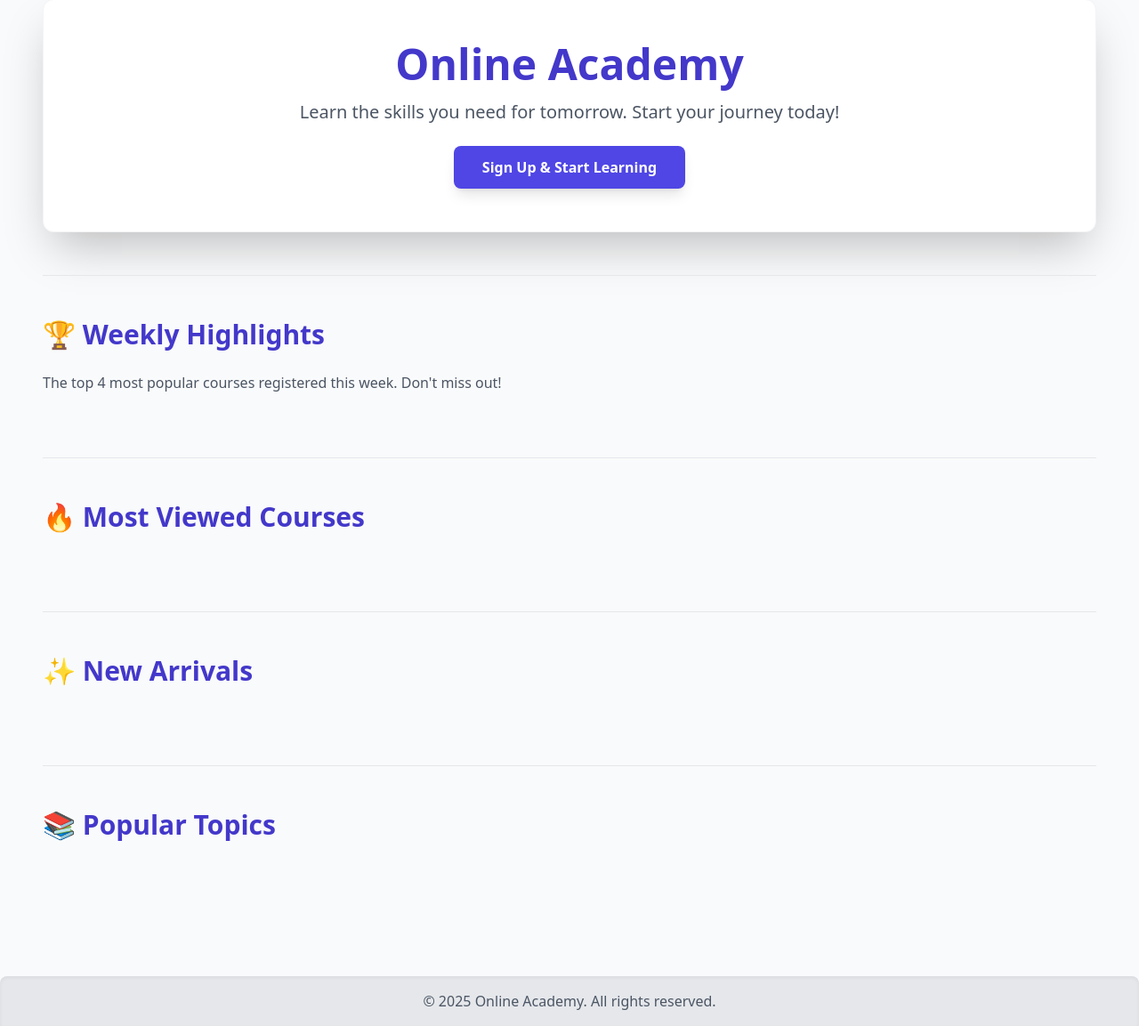
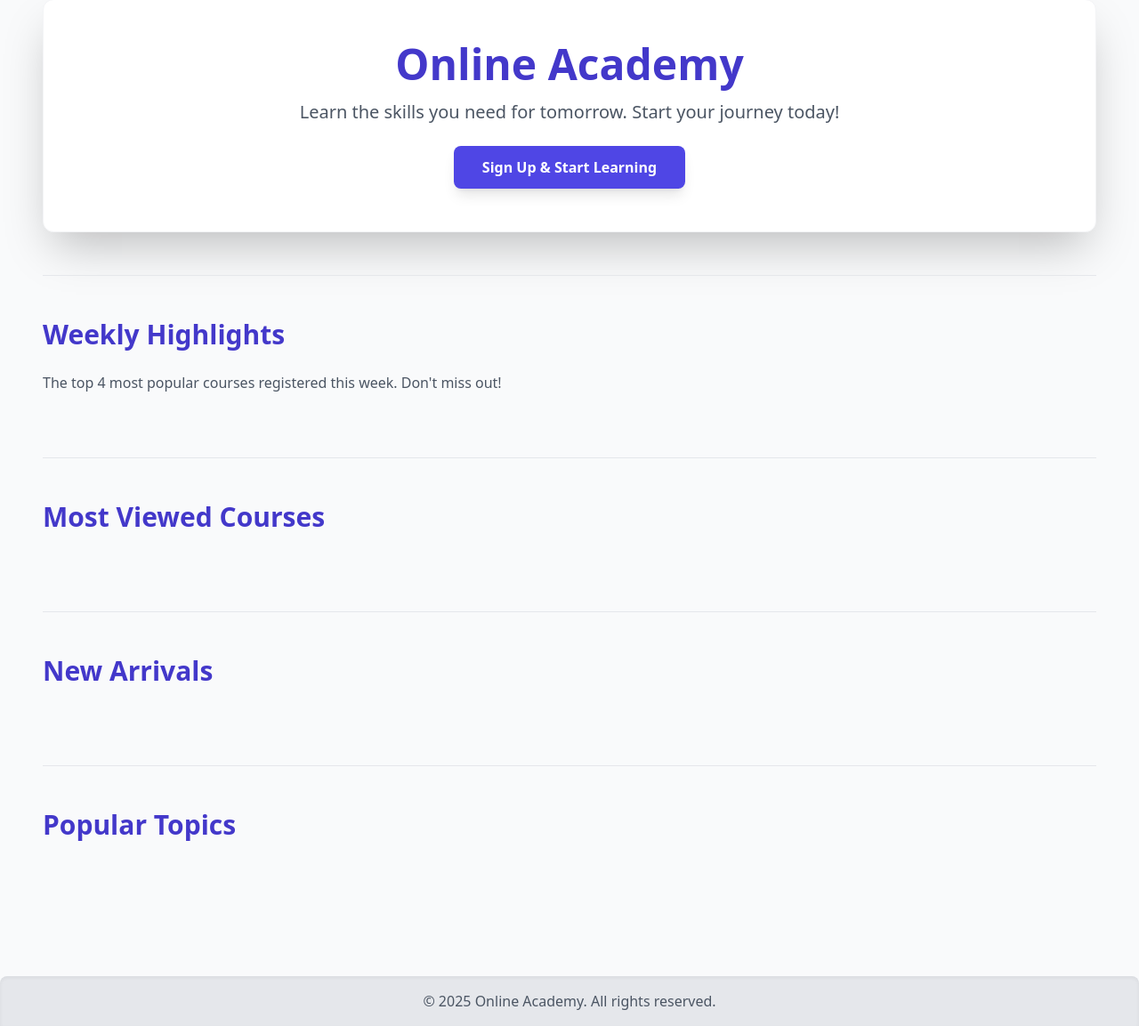
Before and after one commit to khoalololo/online-academy, a Node project: template views/index.handlebars in a window 1280 px wide. Shown: the part 145-1298 px from the top of the page at 89% size. Run offline with Node 20 templates, Linux system fonts and the light colour scheme; the template is opened without the code that fills it, so the values that code supplies are empty; some libraries are stand-ins or nearby versions.

Commit message:
FT: minor font edit

```diff
--- a/views/index.handlebars
+++ b/views/index.handlebars
@@ -6,7 +6,7 @@
                 {{#if isAuthenticated}}
                     <p class="text-sm font-semibold text-green-600 uppercase tracking-widest mb-2">Welcome Back to the Academy!</p>
                     <h2 class="text-4xl md:text-5xl font-extrabold text-gray-900 leading-tight">
-                        Hello, <span class="text-indigo-600">{{authUser.name}}</span>! 👋
+                        Hello, <span class="text-indigo-600">{{authUser.name}}</span>!
                     </h2>
                     <p class="mt-4 text-lg text-gray-600 max-w-2xl mx-auto">
                         Your learning journey continues. Jump back into your enrolled courses or browse new topics.
@@ -38,7 +38,7 @@
         <hr class="border-gray-200">
 
         <section class="space-y-6">
-            <h2 class="text-3xl font-extrabold text-indigo-700">🏆 Weekly Highlights</h2>
+            <h2 class="text-3xl font-extrabold text-indigo-700">Weekly Highlights</h2>
             <p class="text-gray-600">The top 4 most popular courses registered this week. Don't miss out!</p>
 
             <div class="grid grid-cols-1 md:grid-cols-2 lg:grid-cols-4 gap-6">
@@ -60,7 +60,7 @@
         <hr class="border-gray-200">
 
         <section class="space-y-6">
-            <h2 class="text-3xl font-extrabold text-indigo-700">🔥 Most Viewed Courses</h2>
+            <h2 class="text-3xl font-extrabold text-indigo-700">Most Viewed Courses</h2>
 
             <div id="most-viewed-carousel" class="flex space-x-6 overflow-x-auto pb-4 grab-scroll-container custom-scrollbar w-full">
                 {{#each topViewed}}
@@ -79,7 +79,7 @@
         <hr class="border-gray-200">
 
         <section class="space-y-6">
-            <h2 class="text-3xl font-extrabold text-indigo-700">✨ New Arrivals</h2>
+            <h2 class="text-3xl font-extrabold text-indigo-700">New Arrivals</h2>
 
             <div id="new-arrivals-carousel" class="flex space-x-6 overflow-x-auto pb-4 grab-scroll-container custom-scrollbar w-full">
                 {{#each newest}}
@@ -98,7 +98,7 @@
         <hr class="border-gray-200">
 
         <section class="space-y-6">
-            <h2 class="text-3xl font-extrabold text-indigo-700">📚 Popular Topics</h2>
+            <h2 class="text-3xl font-extrabold text-indigo-700">Popular Topics</h2>
             <div class="grid grid-cols-1 sm:grid-cols-2 lg:grid-cols-4 gap-6">
                 {{#each popularTopics}}
                 <a href="/products/list?catid={{this.id}}" class="block p-5 bg-white rounded-lg shadow-md hover:bg-indigo-50 transition-colors duration-300 border-l-4 border-indigo-500">
```
